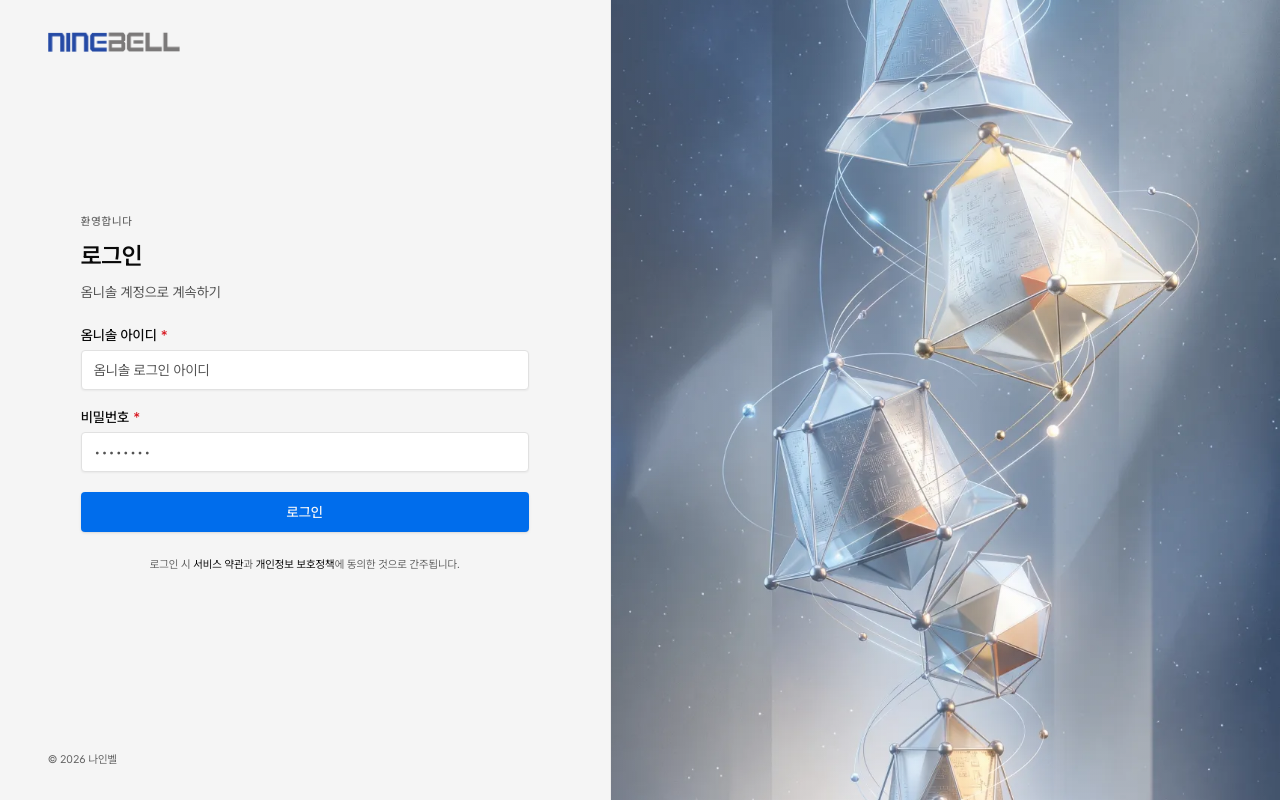
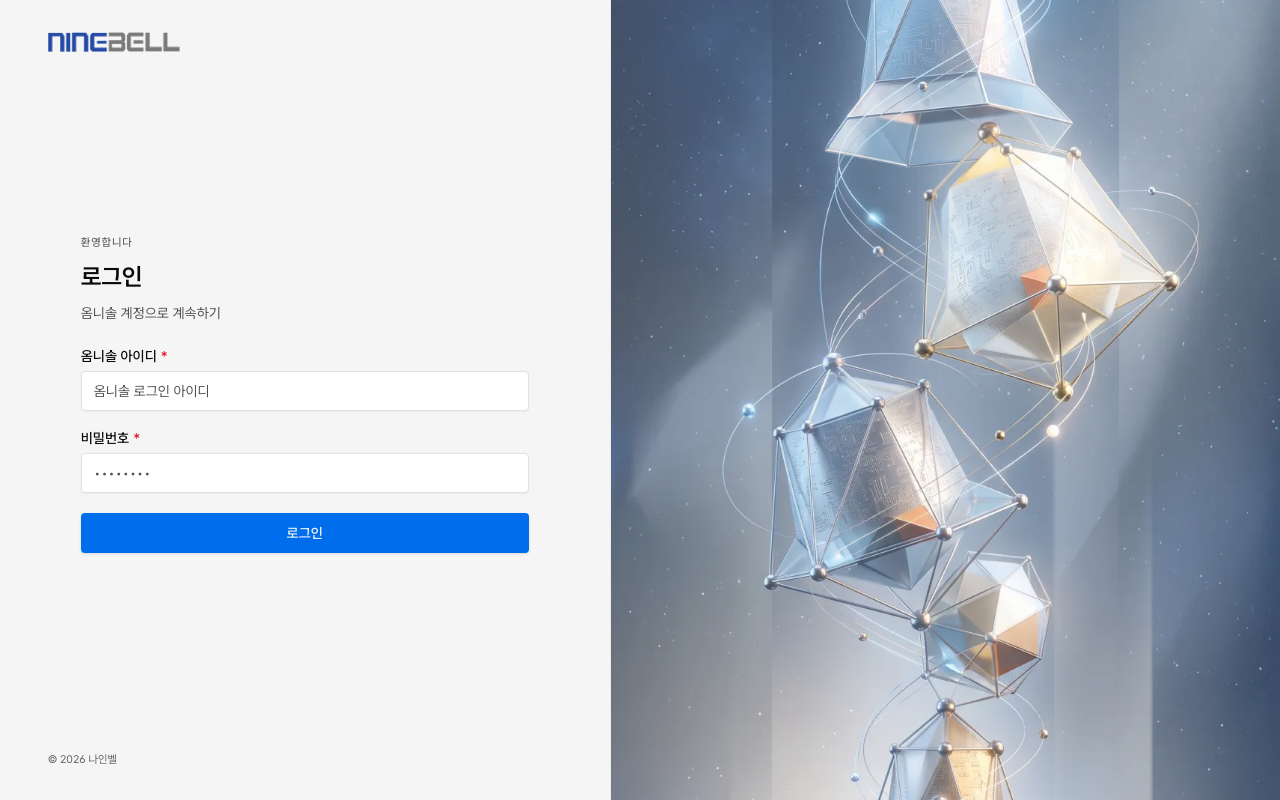
Before and after one commit to wishdevs/ninebell, a Next.js app: page /login in a window 1280 px wide. Built offline with nearby package versions, Linux system fonts and the light colour scheme; no server answers.

Commit message:
chore(login): 약관/개인정보 동의 간주 문구 제거

```diff
--- a/src/app/(auth)/login/_components/login-form.tsx
+++ b/src/app/(auth)/login/_components/login-form.tsx
@@ -1,6 +1,5 @@
 'use client';
 
-import Link from 'next/link';
 import { useRouter } from 'next/navigation';
 import { useState } from 'react';
 import { Button } from '@/components/ui/button';
@@ -121,24 +120,6 @@ export function LoginForm() {
           '로그인'
         )}
       </Button>
-
-      <p className="text-foreground-tertiary mt-1 text-center text-[length:var(--text-caption)] leading-relaxed">
-        로그인 시{' '}
-        <Link
-          href="/"
-          className="text-foreground hover:text-accent underline-offset-4 hover:underline"
-        >
-          서비스 약관
-        </Link>
-        과{' '}
-        <Link
-          href="/"
-          className="text-foreground hover:text-accent underline-offset-4 hover:underline"
-        >
-          개인정보 보호정책
-        </Link>
-        에 동의한 것으로 간주됩니다.
-      </p>
     </form>
   );
 }
```
